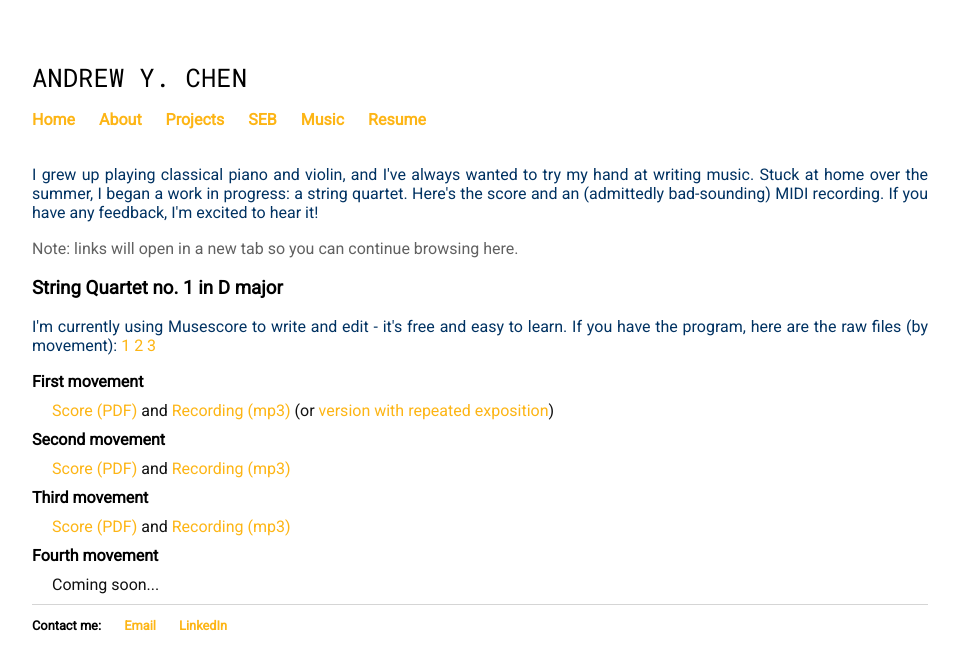
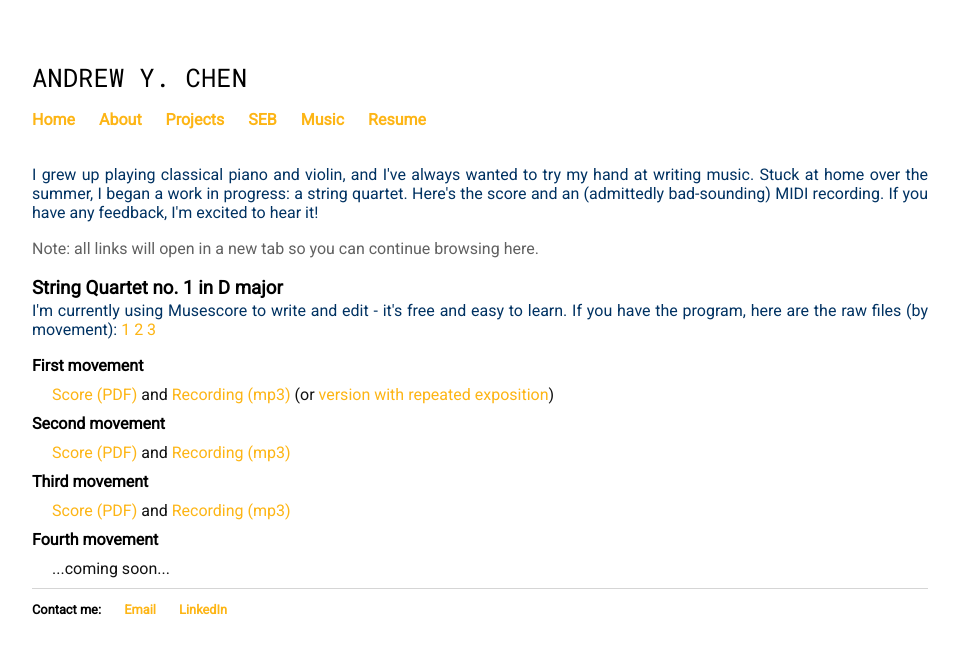
Before and after one commit to carbonheliumnitrogen/carbonheliumnitrogen.github.io, a Jekyll site: the page built from music.html, in a window 1280 px wide. Shown: the top 670 px of the page, without its empty margins (160-1119 px from the left). Built offline with Jekyll 4.4.1, drawn with Linux system fonts in a browser that asks for light colours.

Commit message:
Update music.html

```diff
--- a/music.html
+++ b/music.html
@@ -15,7 +15,10 @@ title: Music
 font-family:'Roboto', 'Helvetica', 'Sans-Serif';
 color:#003262;
 	}
-
+#anothernote{
+font-family:'Roboto', 'Helvetica', 'Sans-Serif';
+color:#003262; margin-block-start: -1em;
+	}
 	#link{
 	margin-block-start: 0px;
    	 margin-block-end: 10px;
@@ -34,10 +37,10 @@ color:#616161;
 </head>
 <div >
 	<p id="headerone"> I grew up playing classical piano and violin, and I've always wanted to try my hand at writing music. Stuck at home over the summer, I began a work in progress: a  string quartet. Here's the score and an (admittedly bad-sounding) MIDI recording. If you have any feedback, I'm excited to hear it!</p>
-	<p id="note"> Note: links will open in a new tab so you can continue browsing here.
+	<p id="note"> Note: all links will open in a new tab so you can continue browsing here.
 
 	<h3>String Quartet no. 1 in D major</h3>
-	<p id="headerone"> I'm currently using Musescore to write and edit - it's free and easy to learn. If you have the program, here are the raw files (by movement):
+	<p id="anothernote"> I'm currently using Musescore to write and edit - it's free and easy to learn. If you have the program, here are the raw files (by movement):
 		<a href="/music/1.mscz" target="_blank"> 1 </a>
 		<a href="/music/2.mscz" target="_blank"> 2 </a>
 		<a href="/music/3.mscz" target="_blank"> 3 </a>
@@ -58,7 +61,7 @@ color:#616161;
 
 	<h4 id="mvmt">Fourth movement</h4>
 	<div id=links>
-		<p id="link"> Coming soon... </p>
+		<p id="link"> ...coming soon... </p>
 	</div>
 
 	</div>
```
